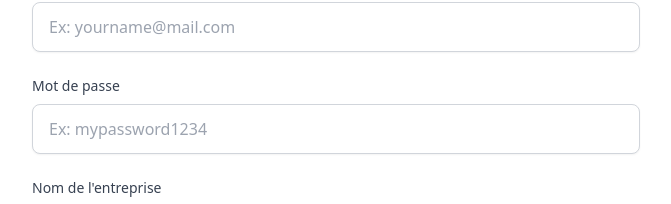
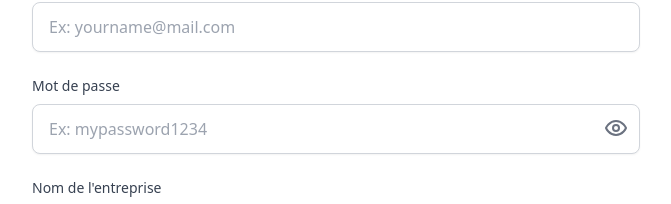
Before and after one commit to ManonDerydt/naymo-mvp-v1, a React (Vite) app: page /merchant/register in a window 1280 px wide. Shown: the part 274-478 px from the top of the page, without its empty margins (304-975 px from the left). Built offline with nearby package versions, Linux system fonts and the light colour scheme.

Commit message:
Ajouter un émôticone “oeil” pour pouvoir voir le mot de passe en clair

```diff
--- a/src/pages/merchant/RegisterSteps.tsx
+++ b/src/pages/merchant/RegisterSteps.tsx
@@ -1,6 +1,6 @@
 import { useState } from 'react'
 import { useNavigate } from 'react-router-dom'
-import { ArrowLeft, ArrowRight, Store } from 'lucide-react'
+import { ArrowLeft, ArrowRight, Eye, EyeOff, Store } from 'lucide-react'
 import { Button } from '@/components/ui'
 import { Input, FileUpload } from '@/components/forms'
 
@@ -276,6 +276,8 @@ const BusinessInfoStep = ({ formData, onChange }: StepProps) => {
     })
   }
 
+  const [showPassword, setShowPassword] = useState(false)
+
   return (
     <div className="space-y-6">
       <Input
@@ -285,14 +287,24 @@ const BusinessInfoStep = ({ formData, onChange }: StepProps) => {
         onChange={onChange}
         placeholder="Ex: yourname@mail.com"
       />
+      <div className="relative">
         <Input
           label="Mot de passe"
-        type="password"
+          type={showPassword ? 'text' : 'password'}
           name="password"
           value={formData.password}
           onChange={onChange}
           placeholder="Ex: mypassword1234"
+          className="pr-10" // Pour laisser de la place à l'œil
         />
+        <button
+          type="button"
+          onClick={() => setShowPassword(!showPassword)}
+          className="absolute right-3 top-[40px] text-gray-500"
+        >
+          {showPassword ? <EyeOff /> : <Eye />}
+        </button>
+      </div>
       <Input
         label="Nom de l'entreprise"
         name="company_name"
```
Lines whose indentation alone changed are shown as unchanged.
